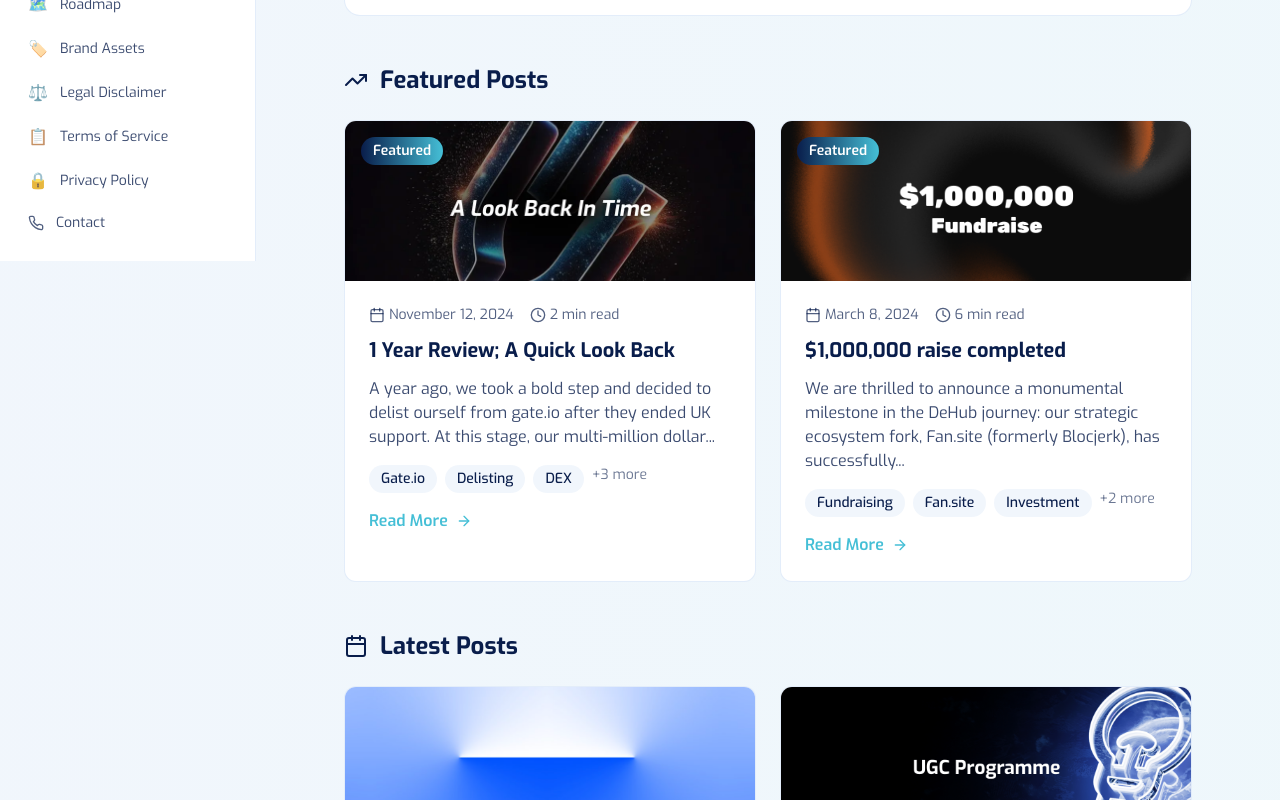
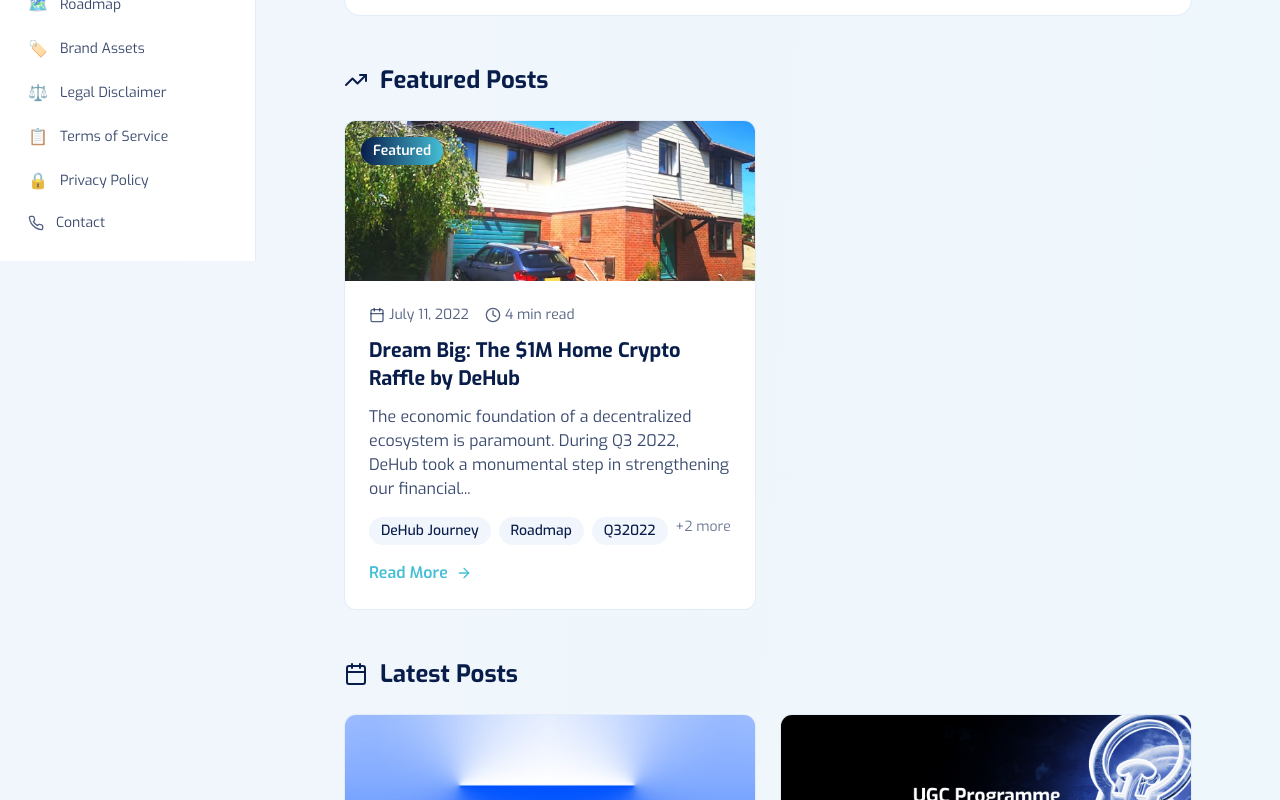
Before and after one commit to maldoteth/dehubdocs, a React (Vite) app: page /docs/blog in a window 1280 px wide. Shown: the part 540-1340 px from the top of the page. Built offline with nearby package versions, Linux system fonts and the light colour scheme.

Commit message:
Fix: Remove featured button from non-featured posts
Removes the "Featured Post" button from blog posts that are not marked as featured. Ensures that only the top two featured posts display the button.

```diff
--- a/src/pages/docs/Blog.tsx
+++ b/src/pages/docs/Blog.tsx
@@ -1,6 +1,7 @@
+
 import React, { useState, useMemo, useEffect } from 'react';
 import { Search, Tag, Calendar, TrendingUp, AlertCircle } from 'lucide-react';
-import { getPublishedPosts, getFeaturedPosts } from '@/utils/blogUtils';
+import { getPublishedPosts } from '@/utils/blogUtils';
 import BlogCard from '@/components/blog/BlogCard';
 import { Alert, AlertDescription } from '@/components/ui/alert';
 import SEO from '@/components/SEO';
@@ -35,23 +36,25 @@ const Blog = () => {
     const combinedPosts = [...originalPosts, ...newPosts];
     const uniquePosts = Array.from(new Map(combinedPosts.map(post => [post.id, post])).values());
 
-    const updatedPosts = uniquePosts.map(post => {
+    let updatedPosts = uniquePosts.map(post => {
       if (post.title === 'Entrepreneurial Spirit: Co-Founders Launch TikTok Agency') {
         return { ...post, publishedAt: '2024-01-09T12:00:00.000Z' };
       }
       return post;
     });
 
+    // Manually set featured status to ensure only the correct post is featured.
+    updatedPosts = updatedPosts.map(post => ({
+      ...post,
+      featured: post.slug === 'dream-big-the-1m-home-crypto-raffle-by-dehub---a-dehub-milestone-from-q3-2022'
+    }));
+
     return updatedPosts.sort((a, b) => new Date(b.publishedAt).getTime() - new Date(a.publishedAt).getTime());
   }, [originalPosts]);
 
   const featuredPosts = useMemo(() => {
-    const oldFeatured = getFeaturedPosts().filter(p => p.title !== 'Worldwide Creators: Partnerships Spanning 15 Countries');
-    const newFeatured = newPosts.filter(p => p.featured);
-    const combined = [...newFeatured, ...oldFeatured];
-    const uniquePosts = Array.from(new Map(combined.map(post => [post.id, post])).values());
-    return uniquePosts.sort((a, b) => new Date(b.publishedAt).getTime() - new Date(a.publishedAt).getTime());
-  }, []);
+    return allPosts.filter(p => p.featured);
+  }, [allPosts]);
 
   const allTags = useMemo((): BlogTag[] => {
     const tagCounts: { [key: string]: number } = {};
```
